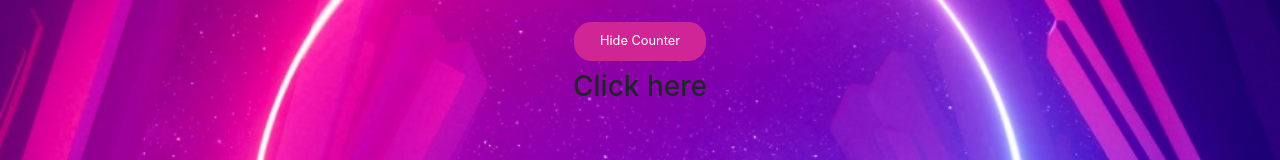
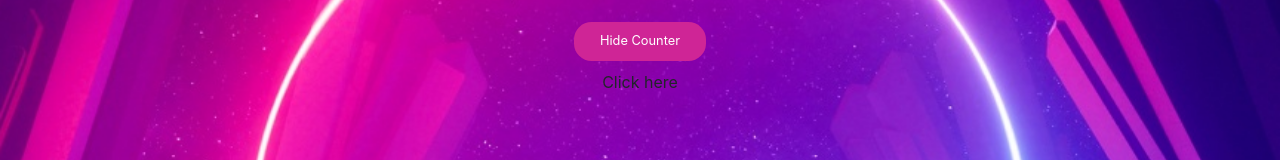
Before and after one commit to MariamBradai/boot-count, a React (Create React App) app: page / in a window 1280 px wide. Shown: the part 156-316 px from the top of the page. Built offline with nearby package versions, Linux system fonts and the light colour scheme.

Commit message:
third commit

```diff
--- a/src/App.js
+++ b/src/App.js
@@ -36,7 +36,7 @@ function App() {
     <div className=' app d-flex flex-column justify-content-start align-items-center text-center '>
       <h1 className='counterReact'>Counter</h1>
       <button className="hideCounter" onClick={toggleCounter}>Hide Counter</button>
-      { !show && <h3>Click here </h3> }
+      { !show && <p>Click here </p> }
       {
         show && (
           <Counter
```
